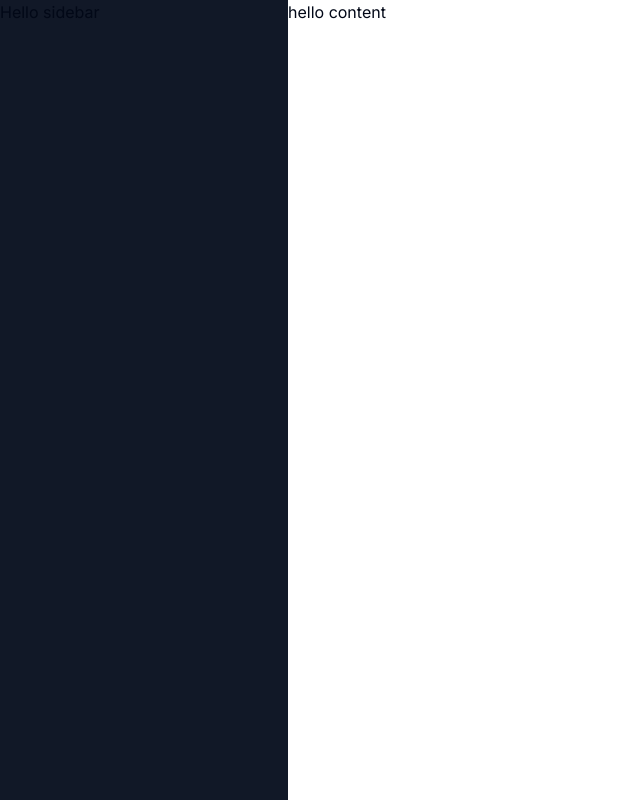
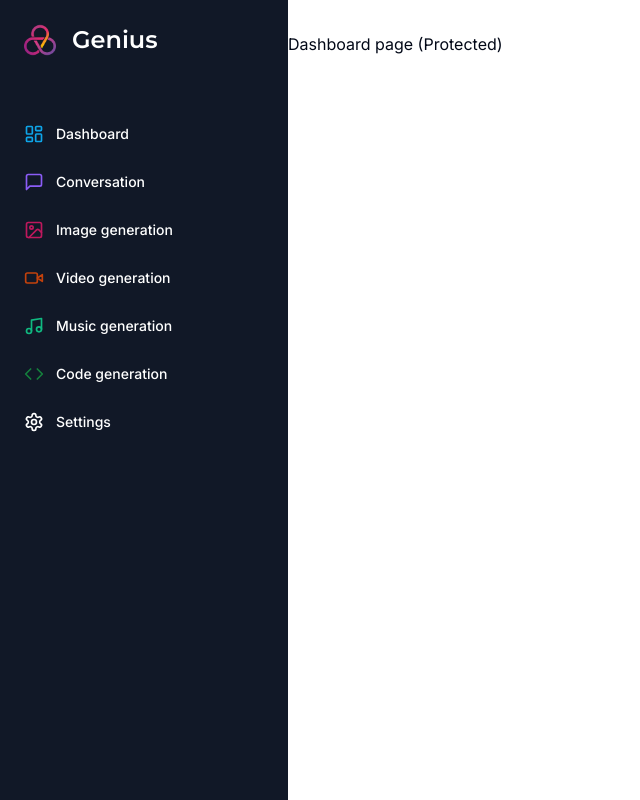
Before and after one commit to Joshuaatanu/ai-saas, a Next.js app: page /dashboard in a window 1280 px wide. Shown: the whole page, without its empty margins (0-640 px from the left). Built offline with nearby package versions, Linux system fonts and the light colour scheme.

Commit message:
created the desktop and mobile sidebar

```diff
--- a/app/(dashboard)/(routes)/dashboard/page.tsx
+++ b/app/(dashboard)/(routes)/dashboard/page.tsx
@@ -5,12 +5,7 @@
 export default function DashboardPage() {
   return (
     <div>
-      <p>dashboard page (Protected) </p>
-      <UserButton afterSignOutUrl="/" />
-
-      <div className="flex items-center justify-center">
-        {/* <UserProfile /> */}
-      </div>
+      <p>Dashboard page (Protected) </p>
     </div>
   );
 }
--- a/app/(dashboard)/layout.tsx
+++ b/app/(dashboard)/layout.tsx
@@ -1,10 +1,15 @@
+import Navbar from "@/components/Navbar";
+import Sidebar from "@/components/Sidebar";
+
 const DashboardLayout = ({ children }: { children: React.ReactNode }) => {
   return (
     <div className="h-full relative ">
       <div className="hidden h-full md:flex md:w-72 md:flex-col  md:fixed md:inset-y-0 z-[80] bg-gray-900">
-        <div>Hello sidebar</div>
+        <Sidebar />
       </div>
-      <main className="md:pl-72">hello content</main>
+      <main className="md:pl-72">
+        <Navbar /> {children}
+      </main>
     </div>
   );
 };
--- /dev/null
+++ b/components/Navbar.tsx
@@ -0,0 +1,16 @@
+import React from "react";
+import { Button } from "./ui/button";
+import { Menu } from "lucide-react";
+import { UserButton } from "@clerk/nextjs";
+import MobileSidebar from "./mobile-siderbar";
+
+export default function Navbar() {
+  return (
+    <div className="flex items-center p-4">
+      <MobileSidebar />
+      <div className="flex w-full justify-end">
+        <UserButton afterSignOutUrl="/" />
+      </div>
+    </div>
+  );
+}
--- /dev/null
+++ b/components/Sidebar.tsx
@@ -0,0 +1,94 @@
+"use client";
+
+import { cn } from "@/lib/utils";
+import {
+  Code,
+  ImageIcon,
+  LayoutDashboard,
+  MessageSquare,
+  Music,
+  Settings,
+  VideoIcon,
+} from "lucide-react";
+
+import { Montserrat } from "next/font/google";
+import Image from "next/image";
+import Link from "next/link";
+
+const montserrat = Montserrat({ weight: "600", subsets: ["latin"] });
+
+const routes = [
+  {
+    label: "Dashboard",
+    icon: LayoutDashboard,
+    href: "/dashboard",
+    color: "text-sky-500",
+  },
+  {
+    label: "Conversation",
+    icon: MessageSquare,
+    href: "/conversation",
+    color: "text-violet-500",
+  },
+  {
+    label: "Image generation",
+    icon: ImageIcon,
+    href: "/image",
+    color: "text-pink-700",
+  },
+  {
+    label: "Video generation",
+    icon: VideoIcon,
+    href: "/video",
+    color: "text-orange-700",
+  },
+  {
+    label: "Music generation",
+    icon: Music,
+    href: "/music",
+    color: "text-emerald-500",
+  },
+  {
+    label: "Code generation",
+    icon: Code,
+    href: "/code",
+    color: "text-green-700",
+  },
+  {
+    label: "Settings",
+    icon: Settings,
+    href: "/settings",
+  },
+];
+
+const Sidebar = () => {
+  return (
+    <div className=" space-y-4 py-4 flex flex-col h-full bg-[#111827] text-white">
+      <div className="px-3 py-2 flex-1">
+        <Link href="/dashboard" className="flex items-center pl-3 mb-14">
+          <div className="relative w-8 h-8 mr-4">
+            <Image fill alt="Logo" src="/logo.png" />{" "}
+          </div>
+          <h1 className={cn("text-2xl font-bold", montserrat.className)}>
+            Genius
+          </h1>
+        </Link>
+        <div className="space-y-1">
+          {routes.map((route) => (
+            <Link
+              href={route.href}
+              key={route.href}
+              className="text-sm group flex p-3 w-full justify-start font-medium cursor-pointer hover:text-white hover:bg-white/10 rounded-lg transition"
+            >
+              <div className="flex items-center flex-1">
+                <route.icon className={cn("h-5 w-5 mr-3", route.color)} />
+                {route.label}
+              </div>
+            </Link>
+          ))}
+        </div>
+      </div>
+    </div>
+  );
+};
+export default Sidebar;
--- /dev/null
+++ b/components/mobile-siderbar.tsx
@@ -0,0 +1,33 @@
+"use client";
+
+import { Menu } from "lucide-react";
+
+import { Button } from "./ui/button";
+import { Sheet, SheetContent, SheetTrigger } from "./ui/sheet";
+import Sidebar from "./Sidebar";
+
+import { useEffect, useState } from "react";
+
+export default function MobileSidebar() {
+  const [isMounted, setIsMounted] = useState(false);
+
+  useEffect(() => {
+    setIsMounted(true);
+  }, []);
+  if (!isMounted) {
+    return null;
+  }
+
+  return (
+    <Sheet>
+      <SheetTrigger>
+        <Button variant={"ghost"} size="icon" className="md:hidden">
+          <Menu />
+        </Button>
+      </SheetTrigger>
+      <SheetContent side="left" className="p-0">
+        <Sidebar />
+      </SheetContent>
+    </Sheet>
+  );
+}
--- /dev/null
+++ b/components/ui/sheet.tsx
@@ -0,0 +1,144 @@
+"use client"
+
+import * as React from "react"
+import * as SheetPrimitive from "@radix-ui/react-dialog"
+import { cva, type VariantProps } from "class-variance-authority"
+import { X } from "lucide-react"
+
+import { cn } from "@/lib/utils"
+
+const Sheet = SheetPrimitive.Root
+
+const SheetTrigger = SheetPrimitive.Trigger
+
+const SheetClose = SheetPrimitive.Close
+
+const SheetPortal = ({
+  className,
+  ...props
+}: SheetPrimitive.DialogPortalProps) => (
+  <SheetPrimitive.Portal className={cn(className)} {...props} />
+)
+SheetPortal.displayName = SheetPrimitive.Portal.displayName
+
+const SheetOverlay = React.forwardRef<
+  React.ElementRef<typeof SheetPrimitive.Overlay>,
+  React.ComponentPropsWithoutRef<typeof SheetPrimitive.Overlay>
+>(({ className, ...props }, ref) => (
+  <SheetPrimitive.Overlay
+    className={cn(
+      "fixed inset-0 z-50 bg-background/80 backdrop-blur-sm data-[state=open]:animate-in data-[state=closed]:animate-out data-[state=closed]:fade-out-0 data-[state=open]:fade-in-0",
+      className
+    )}
+    {...props}
+    ref={ref}
+  />
+))
+SheetOverlay.displayName = SheetPrimitive.Overlay.displayName
+
+const sheetVariants = cva(
+  "fixed z-50 gap-4 bg-background p-6 shadow-lg transition ease-in-out data-[state=open]:animate-in data-[state=closed]:animate-out data-[state=closed]:duration-300 data-[state=open]:duration-500",
+  {
+    variants: {
+      side: {
+        top: "inset-x-0 top-0 border-b data-[state=closed]:slide-out-to-top data-[state=open]:slide-in-from-top",
+        bottom:
+          "inset-x-0 bottom-0 border-t data-[state=closed]:slide-out-to-bottom data-[state=open]:slide-in-from-bottom",
+        left: "inset-y-0 left-0 h-full w-3/4 border-r data-[state=closed]:slide-out-to-left data-[state=open]:slide-in-from-left sm:max-w-sm",
+        right:
+          "inset-y-0 right-0 h-full w-3/4  border-l data-[state=closed]:slide-out-to-right data-[state=open]:slide-in-from-right sm:max-w-sm",
+      },
+    },
+    defaultVariants: {
+      side: "right",
+    },
+  }
+)
+
+interface SheetContentProps
+  extends React.ComponentPropsWithoutRef<typeof SheetPrimitive.Content>,
+    VariantProps<typeof sheetVariants> {}
+
+const SheetContent = React.forwardRef<
+  React.ElementRef<typeof SheetPrimitive.Content>,
+  SheetContentProps
+>(({ side = "right", className, children, ...props }, ref) => (
+  <SheetPortal>
+    <SheetOverlay />
+    <SheetPrimitive.Content
+      ref={ref}
+      className={cn(sheetVariants({ side }), className)}
+      {...props}
+    >
+      {children}
+      <SheetPrimitive.Close className="absolute right-4 top-4 rounded-sm opacity-70 ring-offset-background transition-opacity hover:opacity-100 focus:outline-none focus:ring-2 focus:ring-ring focus:ring-offset-2 disabled:pointer-events-none data-[state=open]:bg-secondary">
+        <X className="h-4 w-4" />
+        <span className="sr-only">Close</span>
+      </SheetPrimitive.Close>
+    </SheetPrimitive.Content>
+  </SheetPortal>
+))
+SheetContent.displayName = SheetPrimitive.Content.displayName
+
+const SheetHeader = ({
+  className,
+  ...props
+}: React.HTMLAttributes<HTMLDivElement>) => (
+  <div
+    className={cn(
+      "flex flex-col space-y-2 text-center sm:text-left",
+      className
+    )}
+    {...props}
+  />
+)
+SheetHeader.displayName = "SheetHeader"
+
+const SheetFooter = ({
+  className,
+  ...props
+}: React.HTMLAttributes<HTMLDivElement>) => (
+  <div
+    className={cn(
+      "flex flex-col-reverse sm:flex-row sm:justify-end sm:space-x-2",
+      className
+    )}
+    {...props}
+  />
+)
+SheetFooter.displayName = "SheetFooter"
+
+const SheetTitle = React.forwardRef<
+  React.ElementRef<typeof SheetPrimitive.Title>,
+  React.ComponentPropsWithoutRef<typeof SheetPrimitive.Title>
+>(({ className, ...props }, ref) => (
+  <SheetPrimitive.Title
+    ref={ref}
+    className={cn("text-lg font-semibold text-foreground", className)}
+    {...props}
+  />
+))
+SheetTitle.displayName = SheetPrimitive.Title.displayName
+
+const SheetDescription = React.forwardRef<
+  React.ElementRef<typeof SheetPrimitive.Description>,
+  React.ComponentPropsWithoutRef<typeof SheetPrimitive.Description>
+>(({ className, ...props }, ref) => (
+  <SheetPrimitive.Description
+    ref={ref}
+    className={cn("text-sm text-muted-foreground", className)}
+    {...props}
+  />
+))
+SheetDescription.displayName = SheetPrimitive.Description.displayName
+
+export {
+  Sheet,
+  SheetTrigger,
+  SheetClose,
+  SheetContent,
+  SheetHeader,
+  SheetFooter,
+  SheetTitle,
+  SheetDescription,
+}
--- a/package.json
+++ b/package.json
@@ -10,6 +10,7 @@
   },
   "dependencies": {
     "@clerk/nextjs": "^4.23.2",
+    "@radix-ui/react-dialog": "^1.0.4",
     "@radix-ui/react-slot": "^1.0.2",
     "@types/node": "20.4.8",
     "@types/react": "18.2.18",
```
Also changed, not shown: public/logo.png (added), 1 other file (tests, documents, lock files or other folders).
